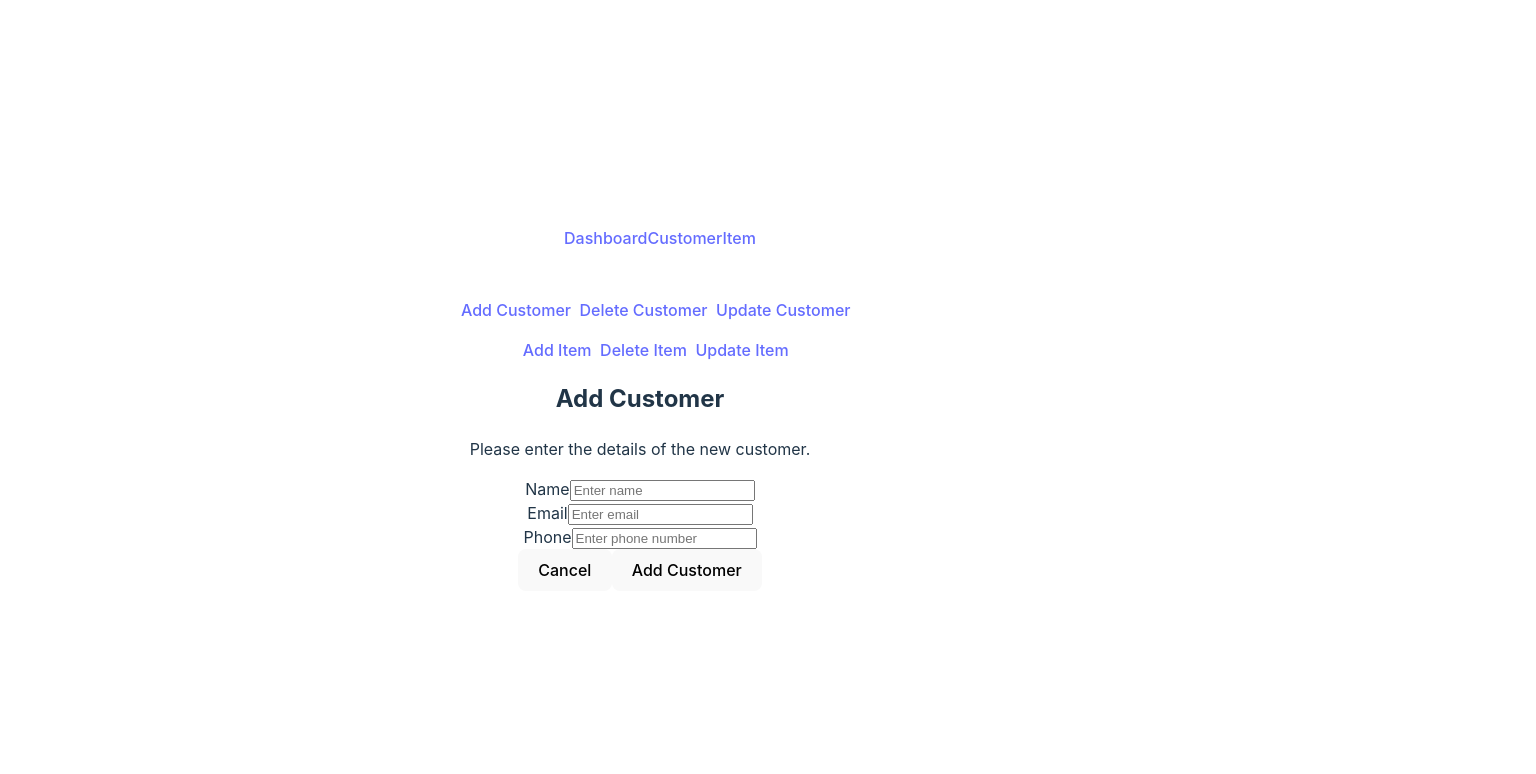
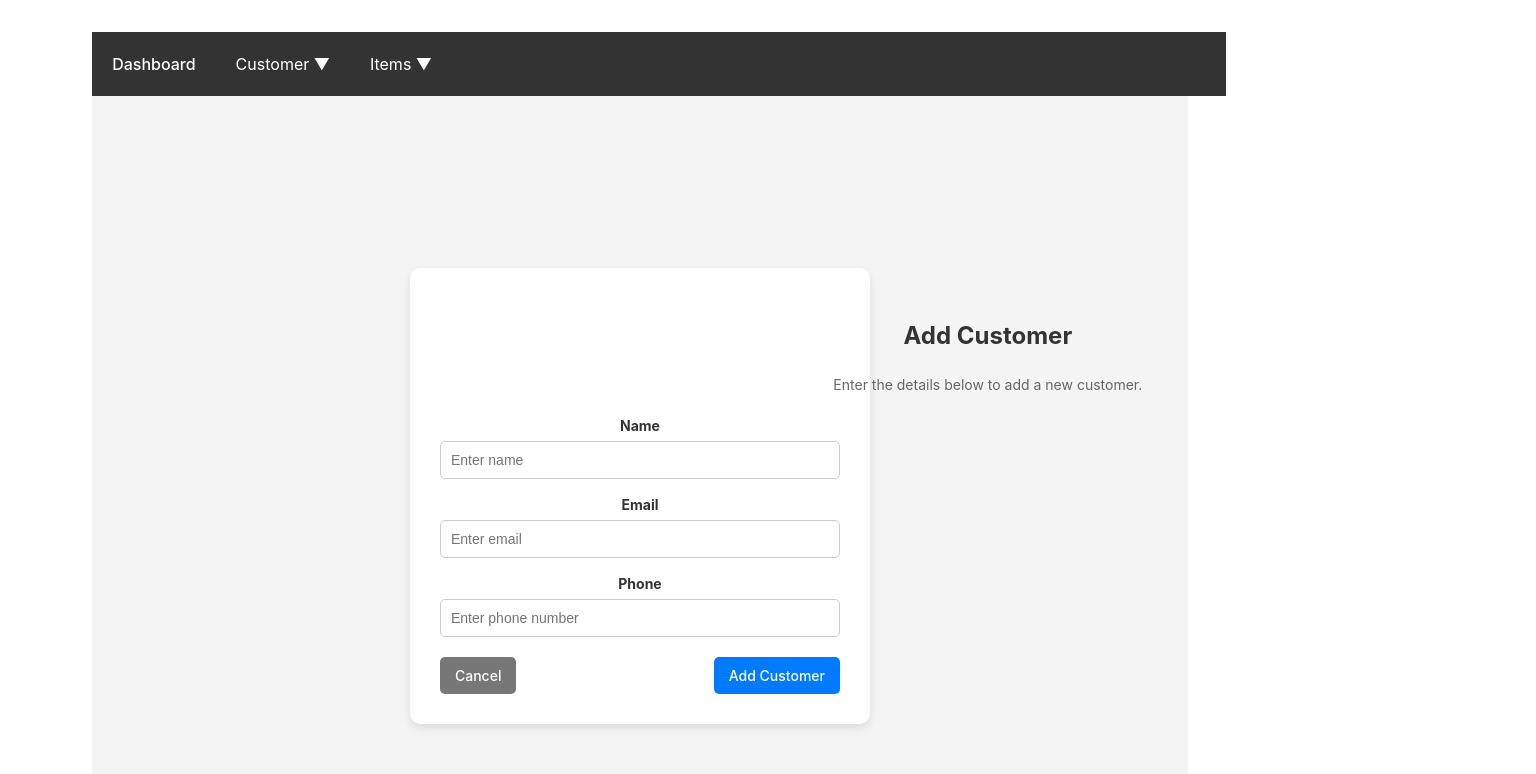
Before and after one commit to Veshon/React-Course-work-frontend-, a React (Vite) app: page /add in a window 1280 px wide. Shown: the top 774 px of the page, 1536 px wide, since content can reach past the window. Built offline with nearby package versions, Linux system fonts and the light colour scheme.

Commit message:
UI Customer form

```diff
--- /dev/null
+++ b/src/assets/addCustomer.css
@@ -0,0 +1,106 @@
+/* Centering the form */
+.container {
+    display: flex;
+    justify-content: center;
+    align-items: center;
+    height: 100vh;
+    background-color: #f4f4f4;
+}
+
+/* Card-style form */
+.form-card {
+    background: white;
+    padding: 30px;
+    border-radius: 10px;
+    box-shadow: 0px 4px 10px rgba(0, 0, 0, 0.1);
+    width: 100%;
+    max-width: 400px;
+}
+
+/* Header */
+.form-header {
+    text-align: center;
+    margin-bottom: 20px;
+}
+
+.form-header h2 {
+    font-size: 24px;
+    color: #333;
+}
+
+.form-header p {
+    color: #666;
+    font-size: 14px;
+}
+
+/* Error message */
+.error-message {
+    background-color: #ffdddd;
+    color: #d8000c;
+    padding: 10px;
+    border: 1px solid #d8000c;
+    border-radius: 5px;
+    text-align: center;
+    margin-bottom: 15px;
+}
+
+/* Form fields */
+.form-group {
+    display: flex;
+    flex-direction: column;
+    margin-bottom: 15px;
+}
+
+.form-group label {
+    font-size: 14px;
+    font-weight: bold;
+    color: #333;
+    margin-bottom: 5px;
+}
+
+.form-group input {
+    padding: 10px;
+    border: 1px solid #ccc;
+    border-radius: 5px;
+    font-size: 14px;
+}
+
+.form-group input:focus {
+    outline: none;
+    border-color: #007bff;
+    box-shadow: 0 0 5px rgba(0, 123, 255, 0.3);
+}
+
+/* Buttons */
+.button-group {
+    display: flex;
+    justify-content: space-between;
+    margin-top: 20px;
+}
+
+.cancel-btn, .submit-btn {
+    padding: 10px 15px;
+    border: none;
+    border-radius: 5px;
+    font-size: 14px;
+    cursor: pointer;
+    transition: 0.3s;
+}
+
+.cancel-btn {
+    background: #777;
+    color: white;
+}
+
+.cancel-btn:hover {
+    background: #555;
+}
+
+.submit-btn {
+    background: #007bff;
+    color: white;
+}
+
+.submit-btn:hover {
+    background: #0056b3;
+}
--- a/src/assets/style.css
+++ b/src/assets/style.css
@@ -6,6 +6,15 @@ body{
     font-family: Arial, sans-serif;
     background-color: white;
     min-height: 100vh;
+    width: 100%;
+}
+
+header{
+    width: 85.6vw;
+}
+
+.navbar{
+    width: 87vw;
 }
 
 .header {
@@ -84,3 +93,43 @@ body{
         padding: 10px;
     }
 }
+
+.navbar {
+    background-color: #333;
+    padding: 10px;
+}
+
+.nav-list {
+    display: flex;
+    gap: 20px;
+    list-style: none;
+    padding: 0;
+    margin: 0;
+}
+
+.nav-link {
+    color: white;
+    text-decoration: none;
+    padding: 10px;
+    display: block;
+}
+
+.nav-link:hover {
+    background-color: #555;
+}
+
+.dropdown {
+    position: relative;
+}
+
+.dropdown-menu {
+    display: none;
+    position: absolute;
+    background-color: #444;
+    padding: 10px;
+    list-style: none;
+}
+
+.dropdown:hover .dropdown-menu {
+    display: block;
+}
--- a/src/components/Navigation.tsx
+++ b/src/components/Navigation.tsx
@@ -1,34 +1,30 @@
-import {Link} from "react-router";
-import '../assets/style.css'
+import { Link } from "react-router-dom";
+import '../assets/style.css';
 
 export function Navigation() {
     return (
-        <>
-            <header>
-                <nav>
-                    <ul>
-                        <div>
-                            <Link to='/' className="nav-link">Dashboard</Link>
-                            <Link to='/add' className="nav-link">Customer</Link>
-                            {/*going to add customer page*/}
-                            <Link to='/addItem' className="nav-link">Item</Link>
-                        </div>
-                        <br></br>
-                        <br></br>
-                        <Link to='/add'>Add Customer &nbsp;</Link>
-                        <Link to='/delete'>Delete Customer &nbsp;</Link>
-                        <Link to='/update'>Update Customer &nbsp;</Link>
-                    </ul>
-                </nav>
-
-                <nav>
-                    <ul>
-                        <Link to='/addItem'>Add Item &nbsp;</Link>
-                        <Link to='/deleteItem'>Delete Item &nbsp;</Link>
-                        <Link to='/updateItem'>Update Item &nbsp;</Link>
-                    </ul>
-                </nav>
-            </header>
-        </>
-    )
+        <header>
+            <nav className="navbar">
+                <ul className="nav-list">
+                    <li><Link to="/" className="nav-link">Dashboard</Link></li>
+                    <li className="dropdown">
+                        <span className="nav-link">Customer ▼</span>
+                        <ul className="dropdown-menu">
+                            <li><Link to="/add" className="nav-link">Add Customer</Link></li>
+                            <li><Link to="/delete" className="nav-link">Delete Customer</Link></li>
+                            <li><Link to="/update" className="nav-link">Update Customer</Link></li>
+                        </ul>
+                    </li>
+                    <li className="dropdown">
+                        <span className="nav-link">Items ▼</span>
+                        <ul className="dropdown-menu">
+                            <li><Link to="/addItem" className="nav-link">Add Item</Link></li>
+                            <li><Link to="/deleteItem" className="nav-link">Delete Item</Link></li>
+                            <li><Link to="/updateItem" className="nav-link">Update Item</Link></li>
+                        </ul>
+                    </li>
+                </ul>
+            </nav>
+        </header>
+    );
 }
--- a/src/pages/AddCustomer.tsx
+++ b/src/pages/AddCustomer.tsx
@@ -1,9 +1,10 @@
-import { useNavigate } from "react-router";
+import { useNavigate } from "react-router-dom";
 import { useState } from "react";
 import { Customer } from "../models/Customer.ts";
 import { saveCustomer } from "../reducers/CustomerReducer.ts";
 import { useDispatch } from "react-redux";
 import { AppDispatch } from "../store/store.tsx";
+import "../assets/addCustomer.css"; // Import the CSS file
 
 export function AddCustomer() {
     const dispatch = useDispatch<AppDispatch>();
@@ -19,77 +20,59 @@ export function AddCustomer() {
             setError("All fields are required!");
             return;
         }
+        setError(""); // Clear previous error
         const newCustomer = new Customer(name, email, phone);
         dispatch(saveCustomer(newCustomer));
         navigate('/');
     };
 
     return (
-        <div className="max-w-4xl mx-auto p-6 bg-white shadow-lg rounded-lg">
-            <header className="text-center mb-6">
-                <h2 className="text-2xl font-bold text-gray-800">Add Customer</h2>
-                <p className="text-gray-500">Please enter the details of the new customer.</p>
-            </header>
+        <div className="container">
+            <div className="form-card">
+                <header className="form-header">
+                    <h2>Add Customer</h2>
+                    <p>Enter the details below to add a new customer.</p>
+                </header>
 
-            {error && (
-                <div className="mb-4 p-3 bg-red-100 text-red-800 border border-red-400 rounded-lg">
-                    {error}
-                </div>
-            )}
+                {error && <div className="error-message">{error}</div>}
 
-            <div className="space-y-4">
-                <div className="flex flex-col">
-                    <label htmlFor="name" className="text-gray-700 font-semibold">Name</label>
+                <div className="form-group">
+                    <label htmlFor="name">Name</label>
                     <input
                         id="name"
                         type="text"
                         value={name}
                         onChange={(e) => setName(e.target.value)}
-                        className="mt-1 p-3 border border-gray-300 rounded-md shadow-sm focus:outline-none focus:ring-2 focus:ring-blue-400"
                         placeholder="Enter name"
                     />
                 </div>
 
-                <div className="flex flex-col">
-                    <label htmlFor="email" className="text-gray-700 font-semibold">Email</label>
+                <div className="form-group">
+                    <label htmlFor="email">Email</label>
                     <input
                         id="email"
                         type="email"
                         value={email}
                         onChange={(e) => setEmail(e.target.value)}
-                        className="mt-1 p-3 border border-gray-300 rounded-md shadow-sm focus:outline-none focus:ring-2 focus:ring-blue-400"
                         placeholder="Enter email"
                     />
                 </div>
 
-                <div className="flex flex-col">
-                    <label htmlFor="phone" className="text-gray-700 font-semibold">Phone</label>
+                <div className="form-group">
+                    <label htmlFor="phone">Phone</label>
                     <input
                         id="phone"
                         type="text"
                         value={phone}
                         onChange={(e) => setPhone(e.target.value)}
-                        className="mt-1 p-3 border border-gray-300 rounded-md shadow-sm focus:outline-none focus:ring-2 focus:ring-blue-400"
                         placeholder="Enter phone number"
                     />
                 </div>
-            </div>
 
-            <div className="flex justify-end space-x-4 mt-6">
-                <button
-                    type="button"
-                    onClick={() => navigate("/")}
-                    className="px-6 py-2 bg-gray-500 text-white rounded-lg hover:bg-gray-600 focus:outline-none focus:ring-2 focus:ring-gray-300"
-                >
-                    Cancel
-                </button>
-
-                <button
-                    onClick={handleSubmit}
-                    className="px-6 py-2 bg-blue-500 text-white rounded-lg hover:bg-blue-600 focus:outline-none focus:ring-2 focus:ring-blue-300"
-                >
-                    Add Customer
-                </button>
+                <div className="button-group">
+                    <button className="cancel-btn" onClick={() => navigate("/")}>Cancel</button>
+                    <button className="submit-btn" onClick={handleSubmit}>Add Customer</button>
+                </div>
             </div>
         </div>
     );
```
